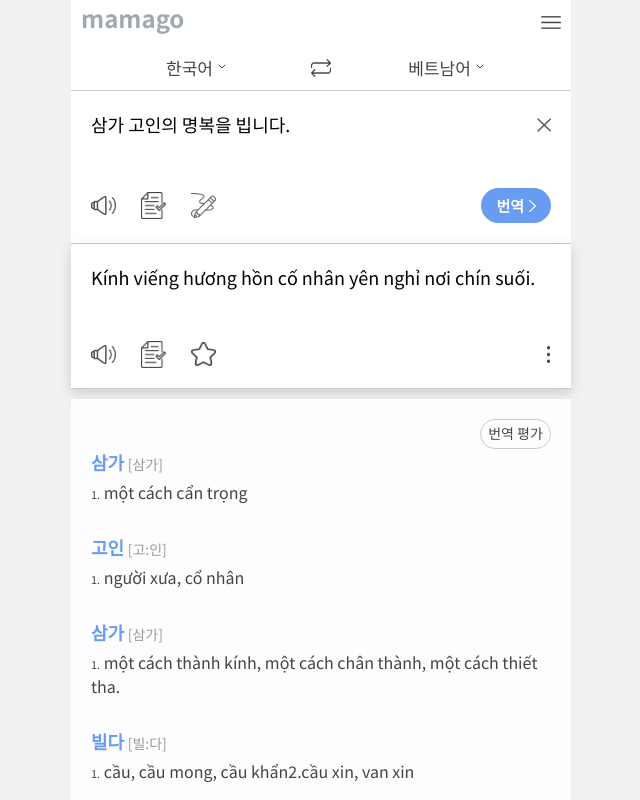
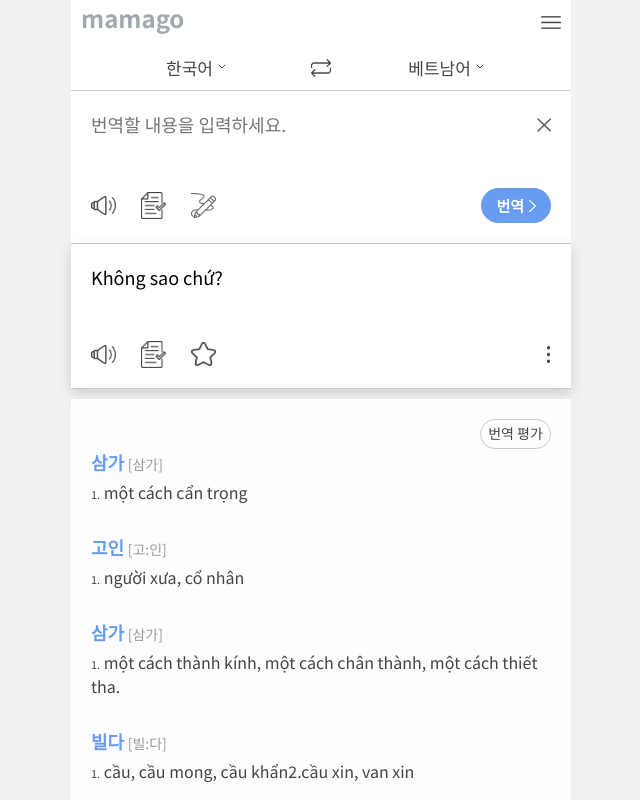
Before and after one commit to kimbboyong/voices-test, a plain HTML site: page index.html in a window 1280 px wide. Both pictures are taken after a click on the button "번역". Shown: the top 800 px of the page, without its empty margins (319-959 px from the left). Drawn offline with Linux system fonts and the light colour scheme.

Commit message:
docs: 번역멘트 수정

```diff
--- a/index.html
+++ b/index.html
@@ -35,10 +35,7 @@
                 <textarea
                   type="text"
                   placeholder="번역할 내용을 입력하세요."
-                  value="삼가 고인의 명복을 빕니다."
-                >
-삼가 고인의 명복을 빕니다.</textarea
-                >
+                ></textarea>
                 <em></em>
               </div>
               <div class="icoBox">
@@ -70,10 +67,8 @@
                 <textarea
                   id="code_reddit"
                   type="text"
-                  value="Kính viếng hương hồn cố nhân yên nghỉ nơi chín suối."
-                >
-Kính viếng hương hồn cố nhân yên nghỉ nơi chín suối.</textarea
-                >
+                  value="Không sao chứ?"
+                ></textarea>
               </div>
               <div class="icoBox">
                 <div class="item">
--- a/index.js
+++ b/index.js
@@ -63,4 +63,13 @@ function logAvailableVoices() {
   });
 }
 
+document.querySelector(".submit").addEventListener("click", function () {
+  document.getElementById("code_reddit").value = "Không sao chứ?";
+});
+
+function g_gout() {
+  var t = document.getElementById("code_reddit");
+  speech(t.value);
+}
+
 logAvailableVoices();
```
